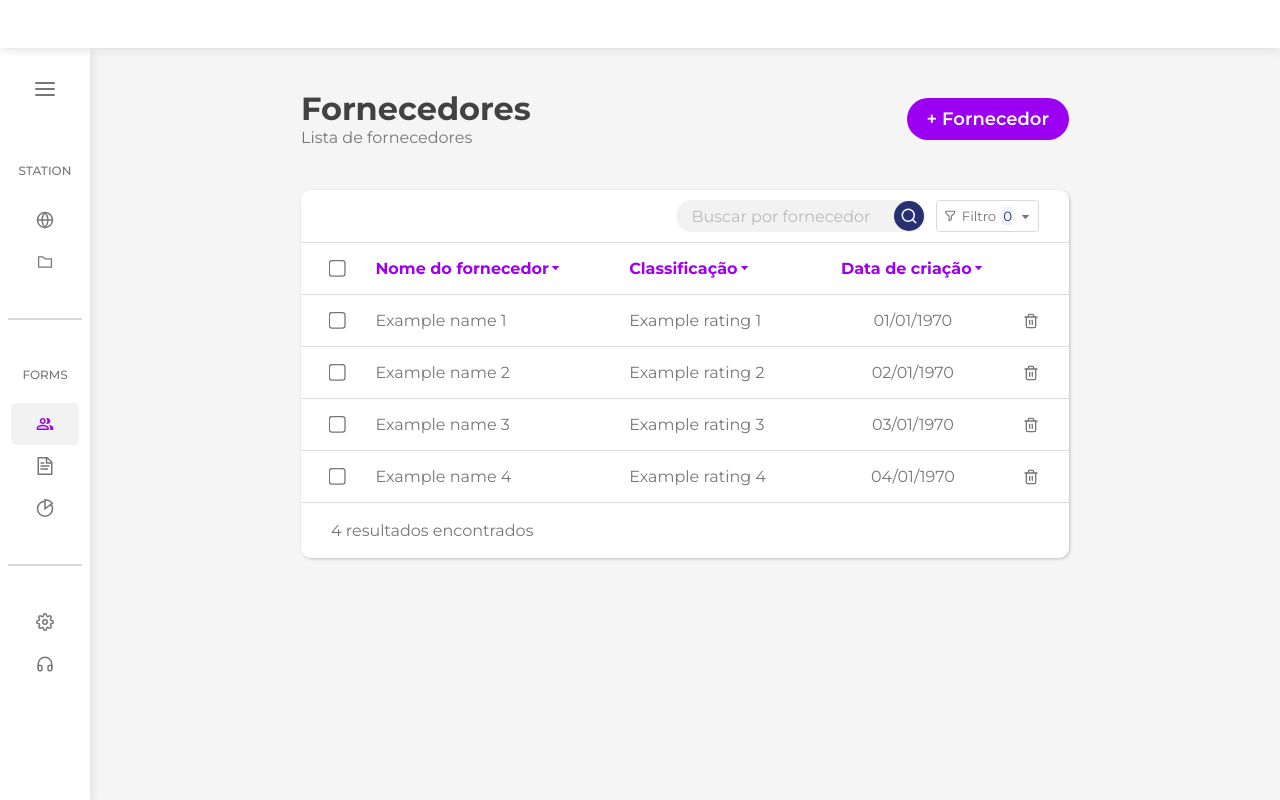
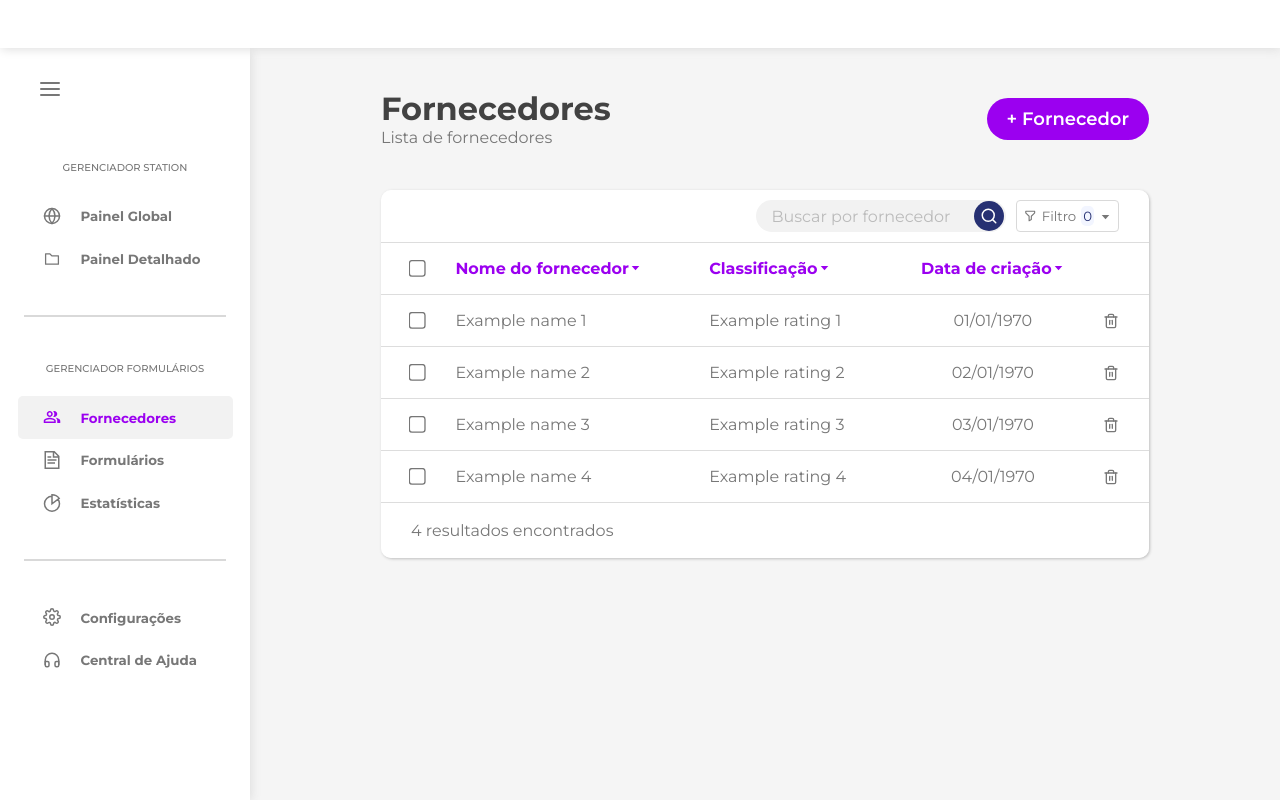
Before and after one commit to israelnazareth/desafio-compliance-station, a React (Create React App) app: page / in a window 1280 px wide. Built offline with nearby package versions, Linux system fonts and the light colour scheme.

Commit message:
feat: abre sidebar em telas grandes com nomes nos ícones

```diff
--- a/src/components/Sidebar/Sidebar.css
+++ b/src/components/Sidebar/Sidebar.css
@@ -1,4 +1,4 @@
-.siderbar, .hamburger, .area, hr, .icons, .buttonIcons {
+.siderbar, .hamburger, .areaClosed, .areaOpened, hr, .icons, .buttonIcons {
   display: none;
 }
 
@@ -21,13 +21,17 @@
     cursor: pointer;
   }
 
-  .area {
+  .areaClosed {
     display: block;
     color: #777;
     font-size: 12px;
     font-weight: 500;
     margin-bottom: 21px;
     user-select: none;
+  }
+
+  .areaOpened {
+    display: none;
   }
 
   hr {
@@ -47,7 +51,7 @@
   }
 
   .buttonIcons {
-    display: block;
+    display: flex;
     color: #777;
     border: none;
     border-radius: 5px;
@@ -57,6 +61,10 @@
     background-color: #FFF;
   }
 
+  .titleButtons {
+    display: none;
+  }
+
   .selected {
     background-color: #F2F2F2;
     border-radius: 5px;
@@ -64,3 +72,41 @@
     cursor: pointer;
   }
 }
+
+@media (min-width:1024px) {
+  .sidebar {
+    width: 250px;
+  }
+
+  .hamburger {
+    margin-right: 150px;
+  }
+
+  .areaClosed {
+    display: none;
+  }
+
+  .areaOpened {
+    display: block;
+    color: #777;
+    font-size: 10px;
+    font-weight: 500;
+    margin-bottom: 21px;
+    user-select: none;
+  }
+
+  .buttonIcons {
+    display: flex;
+    justify-content: flex-start;
+    width: 215px;
+    align-items: flex-start;
+  }
+
+  .titleButtons {
+    display: block;
+    pointer-events: none;
+    padding-left: 20px;
+    font-weight: 700;
+    font-family: 'Montserrat', sans-serif;
+  }
+}
--- a/src/components/Sidebar/Sidebar.js
+++ b/src/components/Sidebar/Sidebar.js
@@ -37,30 +37,39 @@ const Sidebar = () => {
   return (
     <div className="sidebar">
       <FiMenu className='hamburger'/>
-      <p className='area'>STATION</p>
+      <p className='areaClosed'>STATION</p>
+      <p className='areaOpened'>GERENCIADOR STATION</p>
       <button name='buttons' className='buttonIcons' onClick={(e) => selectedIcon(e)} title='Painel Global'>
         <FiGlobe className='icons'/>
+        <p className='titleButtons'>Painel Global</p>
       </button>
       <button name='buttons' className='buttonIcons' onClick={(e) => selectedIcon(e)} title='Painel Detalhado'>
         <AiOutlineFolder className='icons' />
+        <p className='titleButtons'>Painel Detalhado</p>
       </button>
       <hr />
-      <p className='area'>FORMS</p>
+      <p className='areaClosed'>FORMS</p>
+      <p className='areaOpened'>GERENCIADOR FORMULÁRIOS</p>
       <button name='buttons' className='buttonIcons selected' onClick={(e) => selectedIcon(e)} title='Fornecedores'>
         <MdOutlinePeopleAlt className='icons' />
+        <p className='titleButtons'>Fornecedores</p>
       </button>
       <button name='buttons' className='buttonIcons' onClick={(e) => selectedIcon(e)} title='Formulários'>
         <GrDocumentText className='icons' name='icons2' />
+        <p className='titleButtons'>Formulários</p>
       </button>
       <button name='buttons' className='buttonIcons' onClick={(e) => selectedIcon(e)} title='Estatísticas'>
         <GrAnalytics className='icons' name='icons2' />
+        <p className='titleButtons'>Estatísticas</p>
       </button>
       <hr />
       <button name='buttons' className='buttonIcons' onClick={(e) => selectedIcon(e)} title='Configurações'>
         <FiSettings className='icons' />
+        <p className='titleButtons'>Configurações</p>
       </button>
       <button name='buttons' className='buttonIcons' onClick={(e) => selectedIcon(e)} title='Central de Ajuda'>
         <FiHeadphones className='icons' />
+        <p className='titleButtons'>Central de Ajuda</p>
       </button>
     </div>
   )
--- a/src/components/Table/Table.js
+++ b/src/components/Table/Table.js
@@ -112,7 +112,7 @@ const Table = () => {
               <th className='name'>Nome do fornecedor<BiCaretDown className='arrowDown'/></th>
               <th className='rating'>Classificação<BiCaretDown className='arrowDown'/></th>
               <th className='date'>Data de criação<BiCaretDown className='arrowDown'/></th>
-              <th className='delete'></th>
+              <th className='delete' style={{cursor:'auto'}}></th>
             </tr>
             {datas.map((data, i) => {
               return (
```
